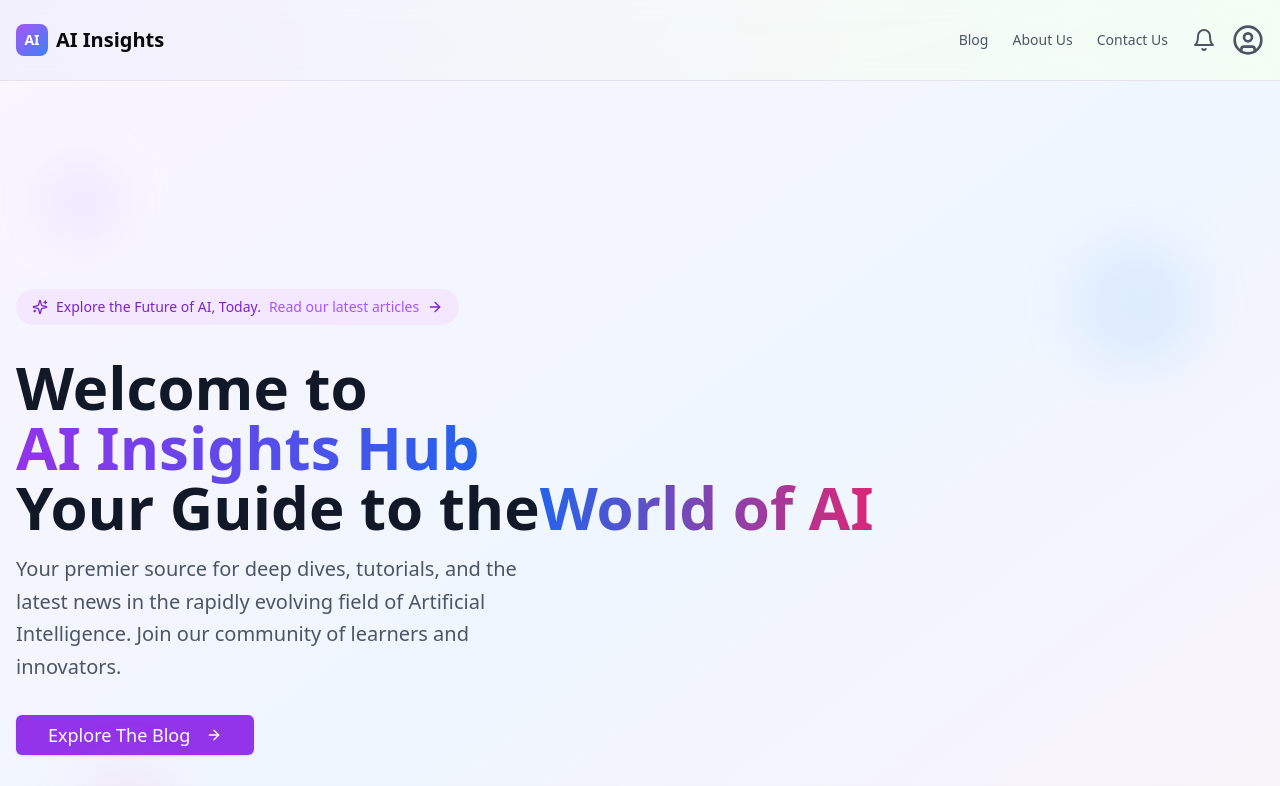
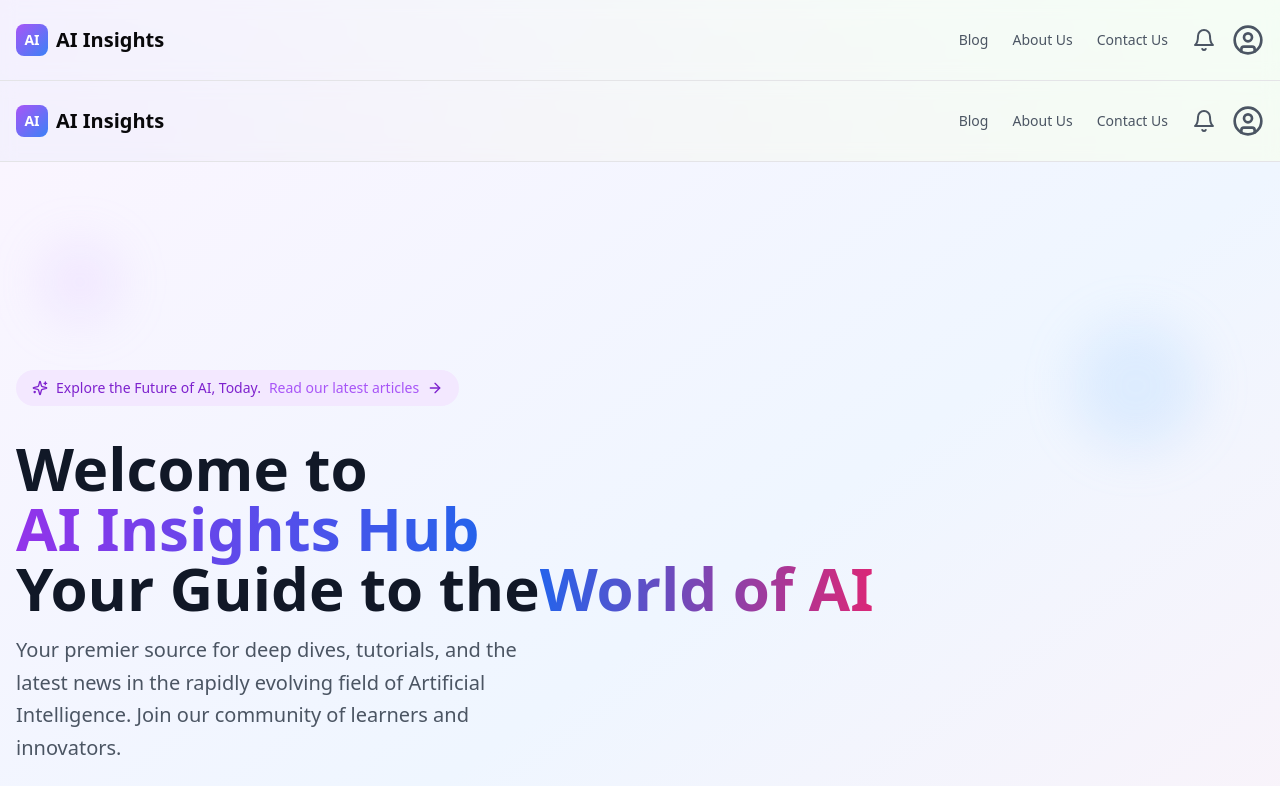
Before and after one commit to ericmeekins/AI-new, a Next.js app: page / in a window 1280 px wide. Shown: the top 786 px of the page. Built offline with nearby package versions, Linux system fonts and the light colour scheme.

Commit message:
fix(layout): Apply sticky footer styles directly to body

```diff
--- a/src/app/layout.tsx
+++ b/src/app/layout.tsx
@@ -1,3 +1,5 @@
+import { Footer } from "@/components/Footer";
+import { Header } from "@/components/Header";
 import type { Metadata } from "next";
 import { Inter, JetBrains_Mono } from "next/font/google";
 import "./globals.css";
@@ -33,12 +35,15 @@ export default function RootLayout({
           crossOrigin="anonymous"
         ></script>
       </head>
-      <body suppressHydrationWarning>
+      <body
+        suppressHydrationWarning
+        className="relative flex min-h-screen flex-col"
+      >
         <ClientBody>
-          <div className="relative flex min-h-screen flex-col">
-            <div className="gradient-bg" />
-            {children}
-          </div>
+          <div className="gradient-bg" />
+          <Header />
+          <main className="flex-grow">{children}</main>
+          <Footer />
         </ClientBody>
       </body>
     </html>
```
Also changed, not shown: src/components/ActionSection.tsx (line endings or trailing spaces), src/components/Card.tsx (line endings or trailing spaces), src/components/Cards.tsx (line endings or trailing spaces), src/components/Faq.tsx (line endings or trailing spaces), src/components/ui/accordion.tsx (line endings or trailing spaces).
